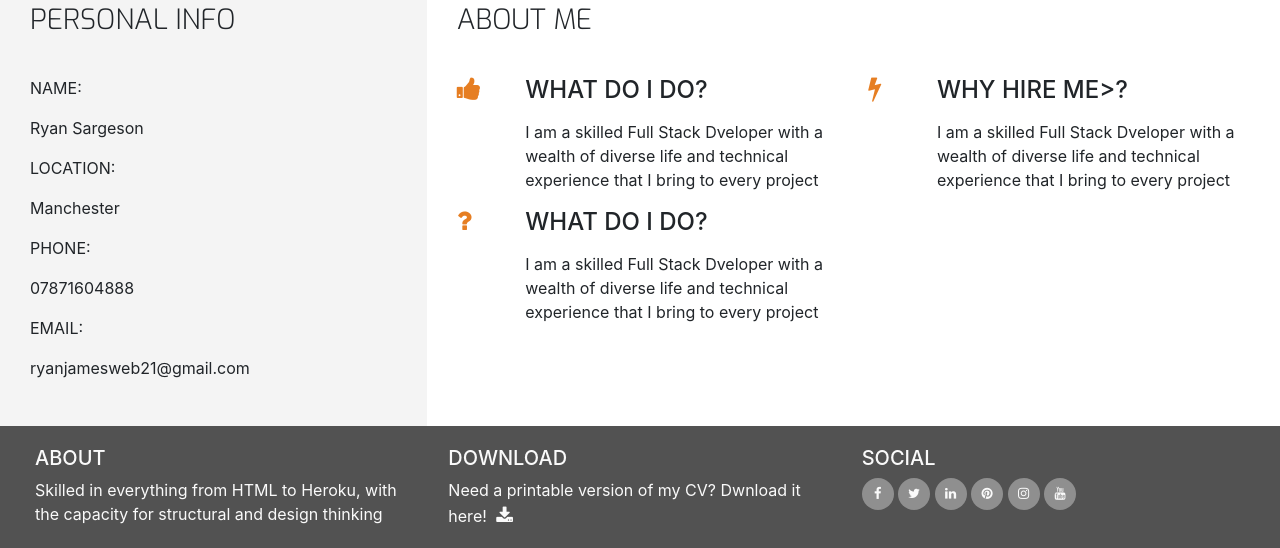
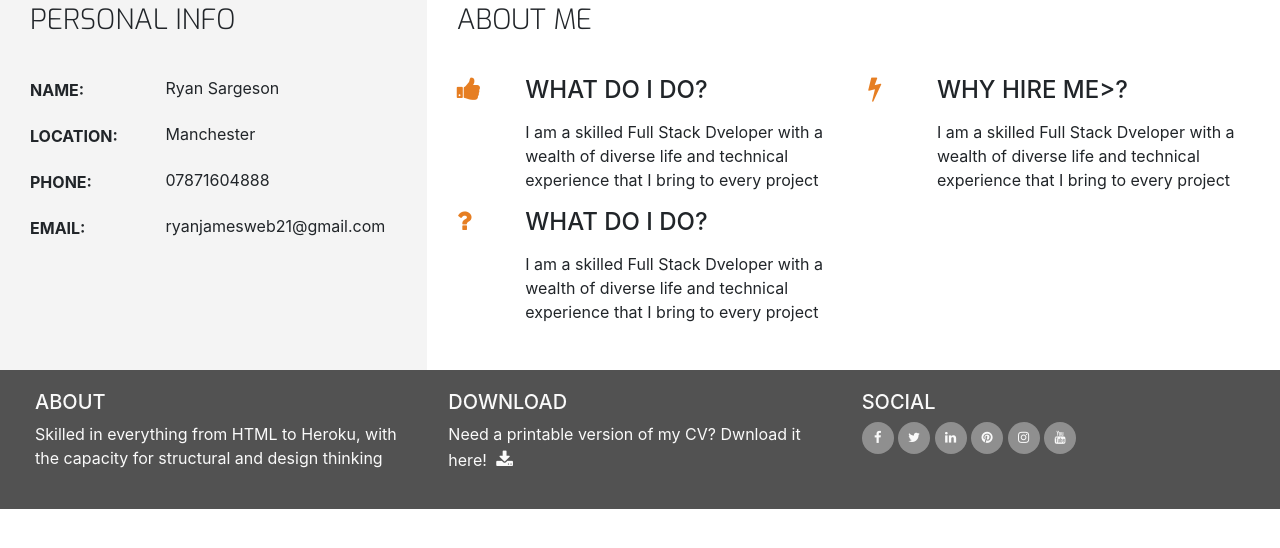
Before and after one commit to sargey18/portfolio2, a plain HTML site: page index.html in a window 1280 px wide. Shown: the part 391-939 px from the top of the page. After the commit the page ends 900 px from the top, so only its background shows below. Drawn offline with nearby package versions, Linux system fonts and the light colour scheme.

Commit message:
finished the index page

```diff
--- a/assets/css/style.css
+++ b/assets/css/style.css
@@ -223,3 +223,39 @@ footer {
 .three-reasons-heading{
     margin-bottom: 15px;
 }
+
+/*--------------------------------------------Personal Info*/
+
+.personal-info-item {
+    margin-bottom: 20px;
+    display: block;
+    clear: both;
+}
+
+.personal-info-item .key,
+.personal-info-item .value
+{
+    padding-right: 8px;
+    display: inline-block;
+}
+
+.personal-info-item .key p,
+.personal-info-item .value p {
+    margin: 0;
+}
+
+.personal-info-item .key{
+    width: 30%;
+    margin-right: 21px;
+    padding-top: 2px;
+    vertical-align: top;
+}
+
+.personal-info-item .key p {
+    font-weight: 700;
+}
+
+.personal-info-item .value {
+    position: relative;
+    width: 60%;
+}
```
